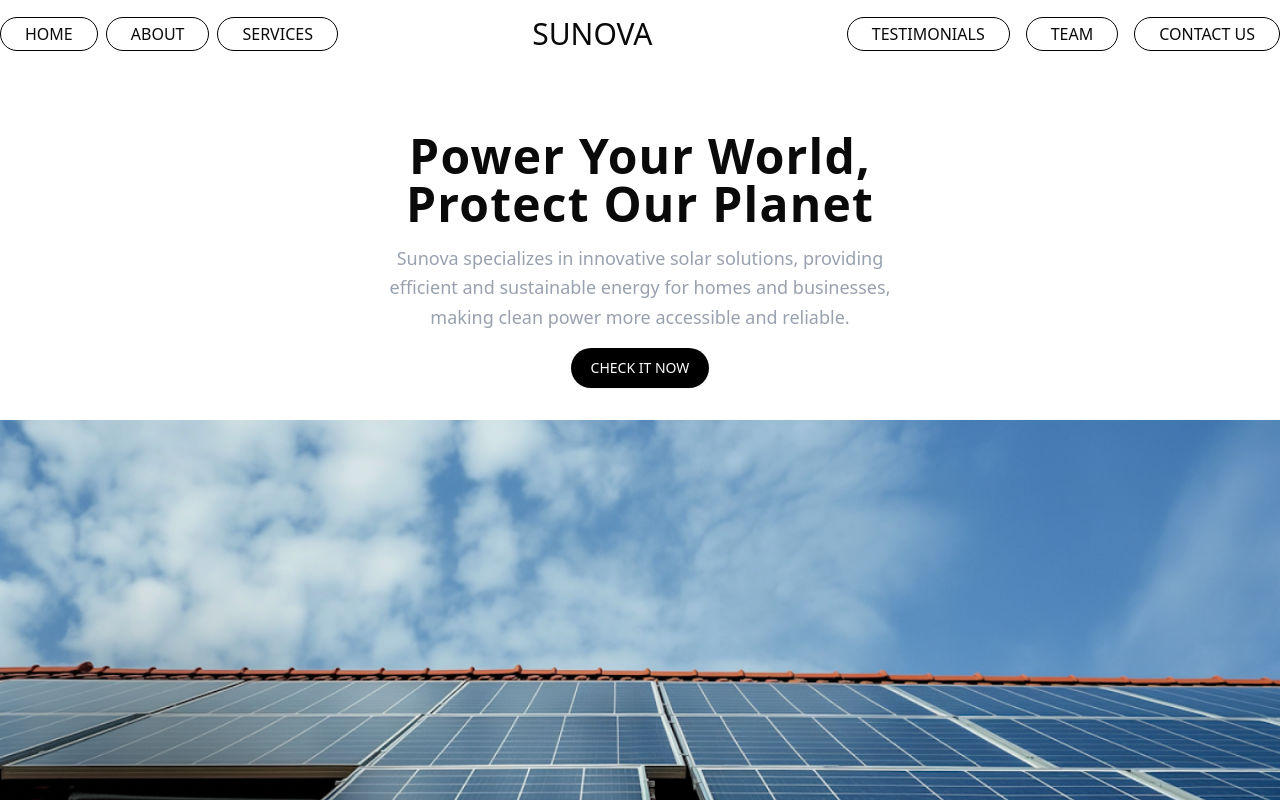
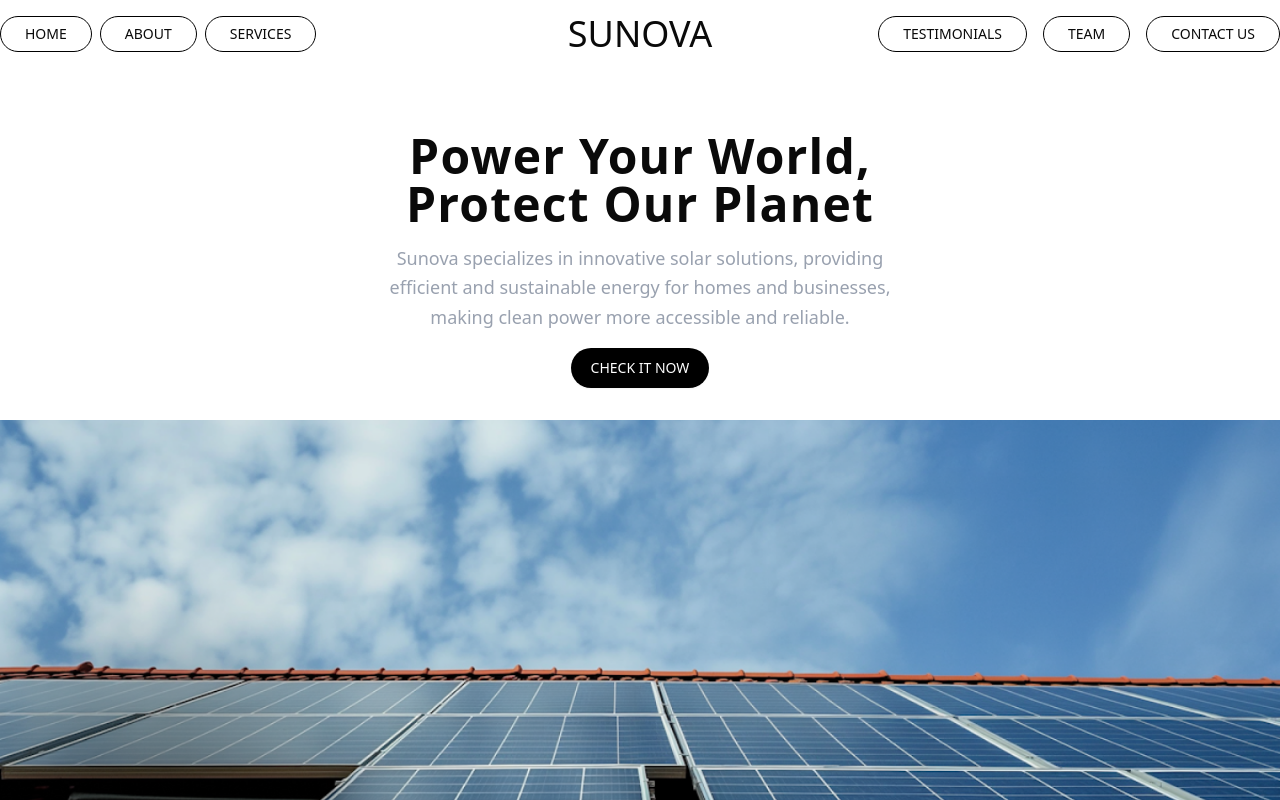
Before and after one commit to Kaveeshala/landing-page2, a Next.js app: page / in a window 1280 px wide. Shown: the top 800 px of the page. Built offline with nearby package versions, Linux system fonts and the light colour scheme.

Commit message:
modify navbar section

```diff
--- a/app/components/Navbar.jsx
+++ b/app/components/Navbar.jsx
@@ -1,4 +1,5 @@
-import Link from "next/link"
+import { Button } from "@/components/ui/button";
+import Link from "next/link";
 
 export default function Navbar() {
   const firstnavLinks = [
@@ -14,7 +15,7 @@ export default function Navbar() {
       name: 'SERVICES',
       link: '/'
     },
-    ]
+  ];
 
   const secondnavLinks = [
     {
@@ -29,32 +30,40 @@ export default function Navbar() {
       name: 'CONTACT US',
       link: '/'
     },
-
-    ]
-
+  ];
 
   return (
-    <div className="max-w-7xl mx-auto flex items-center justify-between py-4">
+    <div className="relative max-w-7xl mx-auto flex items-center justify-between py-4">
+      {/* First Nav Links */}
       <div className="flex gap-2">
         {firstnavLinks.map((link, index) => (
-            <Link href={link.link} key={index} className='hover:underline border border-black rounded-full px-6 py-1'>{link.name}</Link>
-
+          <Button
+            key={index}
+            variant="outline"
+            className="rounded-full px-6 py-2 text-sm hover:bg-gray-300 border border-black transition-all duration-300 shadow-none"
+          >
+            <Link href={link.link}>{link.name}</Link>
+          </Button>
         ))}
       </div>
 
+      {/* Centered Logo */}
+      <h1 className="absolute left-1/2 transform -translate-x-1/2 text-4xl">
+        SUNOVA
+      </h1>
 
-        <h1 className="text-3xl">SUNOVA</h1>
-
+      {/* Second Nav Links */}
       <div className="flex gap-4">
-        {secondnavLinks.map((link, index)=> (
-            <Link href={link.link} key={index} className="hover:underline border border-black rounded-full px-6 py-1">{link.name}</Link>
+        {secondnavLinks.map((link, index) => (
+          <Button
+            key={index}
+            variant="outline"
+            className="rounded-full px-6 py-2 text-sm hover:bg-gray-300 border border-black transition-all duration-300 shadow-none"
+          >
+            <Link href={link.link}>{link.name}</Link>
+          </Button>
         ))}
       </div>
-
-
-
     </div>
-
-  )
-
+  );
 }
```
Lines whose indentation alone changed are shown as unchanged.
